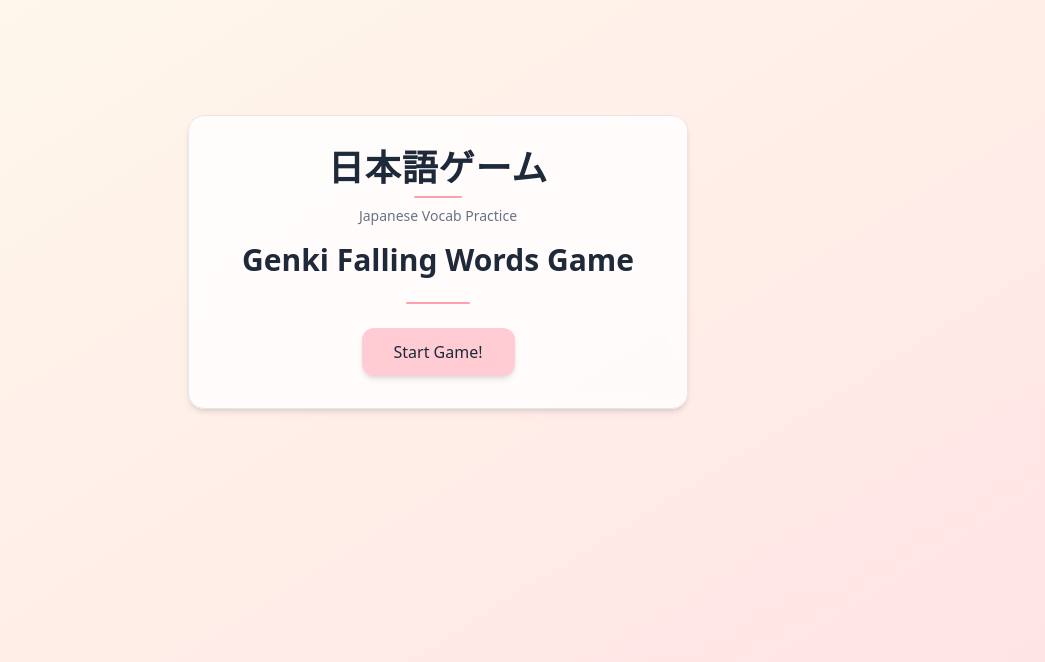
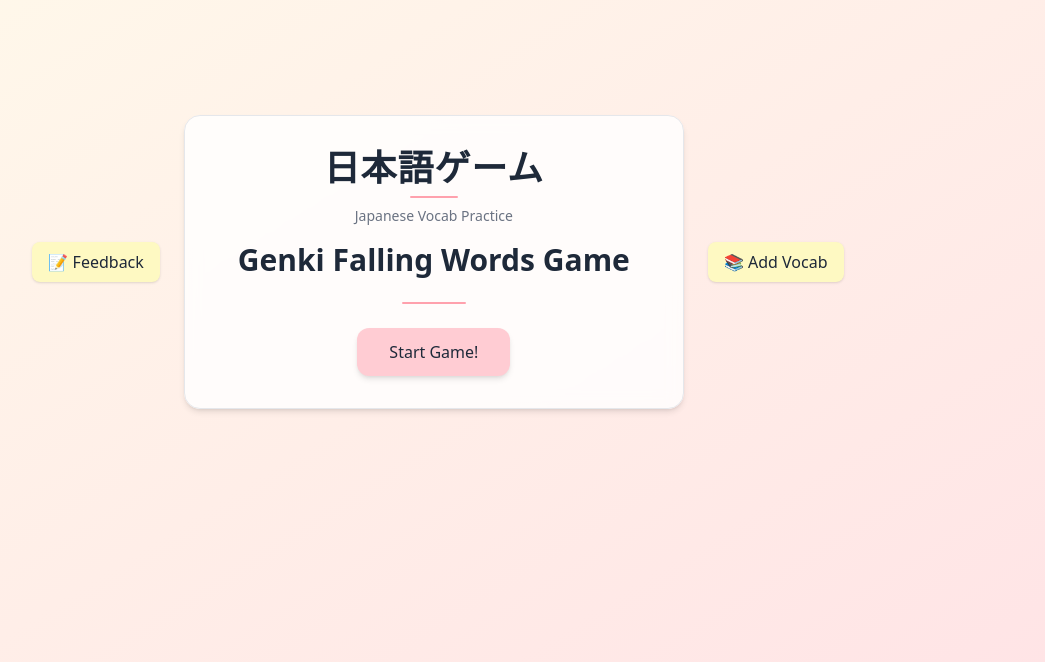
Before and after one commit to Sigurdur-ari/WordFall-Game, a Next.js app: page / in a window 1280 px wide. Shown: the part 138-800 px from the top of the page, without its empty margins (202-1247 px from the left). Built offline with nearby package versions, Linux system fonts and the light colour scheme.

Commit message:
Add feedback and new vocab forms

```diff
--- a/src/app/page.tsx
+++ b/src/app/page.tsx
@@ -20,9 +20,35 @@
 
   if (screen == "menu") {
     return (
-      <div className="bg-white/80 backdrop-blur-sm rounded-2xl shadow-md border border-gray-200 p-8 w-[500px]">
-        <Header />
-        <StartScreen start={() => setScreen("chapterSelect")} />
+      <div className="flex items-center justify-center gap-6">
+
+        <div className="flex flex-col gap-3">
+          <a
+            href="https://docs.google.com/forms/d/e/1FAIpQLSdL_rF2_WOF3ln3_bcsfCOYPOAiH8XfhVLvFOdK92__TxVcTg/viewform?usp=publish-editor"
+            target="_blank"
+            rel="noopener noreferrer"
+            className="bg-yellow-100 hover:bg-yellow-200 px-4 py-2 rounded-lg shadow text-center transition-colors"
+          >
+            📝 Feedback
+          </a>
+        </div>
+
+        <div className="bg-white/80 backdrop-blur-sm rounded-2xl shadow-md border border-gray-200 p-8 w-[500px]">
+          <Header />
+          <StartScreen start={() => setScreen("chapterSelect")} />
+        </div>
+
+        <div className="flex flex-col gap-3">
+          <a
+            href="https://docs.google.com/forms/d/e/1FAIpQLSdhw3z9VKf7u9MvH_w5SUL_UOs3ncV4TODmu0WRxCFpMiH1sw/viewform?usp=dialog"
+            target="_blank"
+            rel="noopener noreferrer"
+            className="bg-yellow-100 hover:bg-yellow-200 px-4 py-2 rounded-lg shadow text-center transition-colors"
+          >
+            📚 Add Vocab
+          </a>
+        </div>
+
       </div>
     )
   }
```
